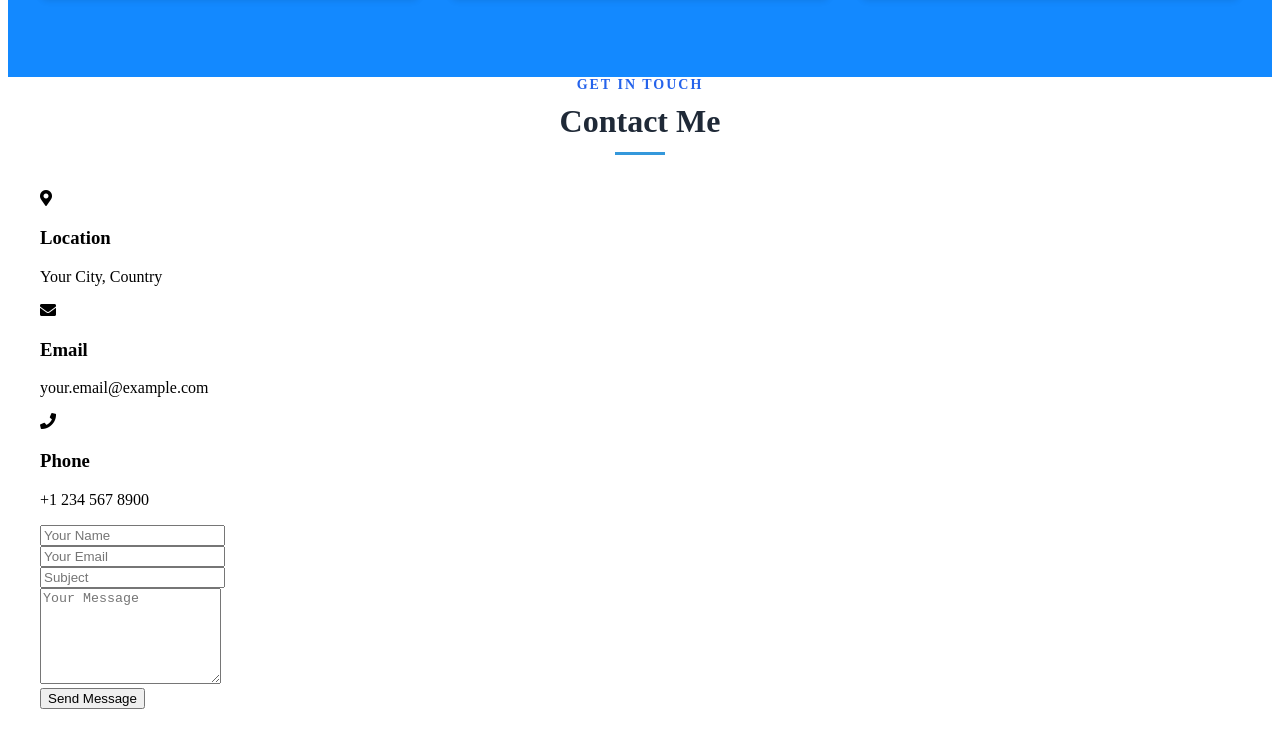
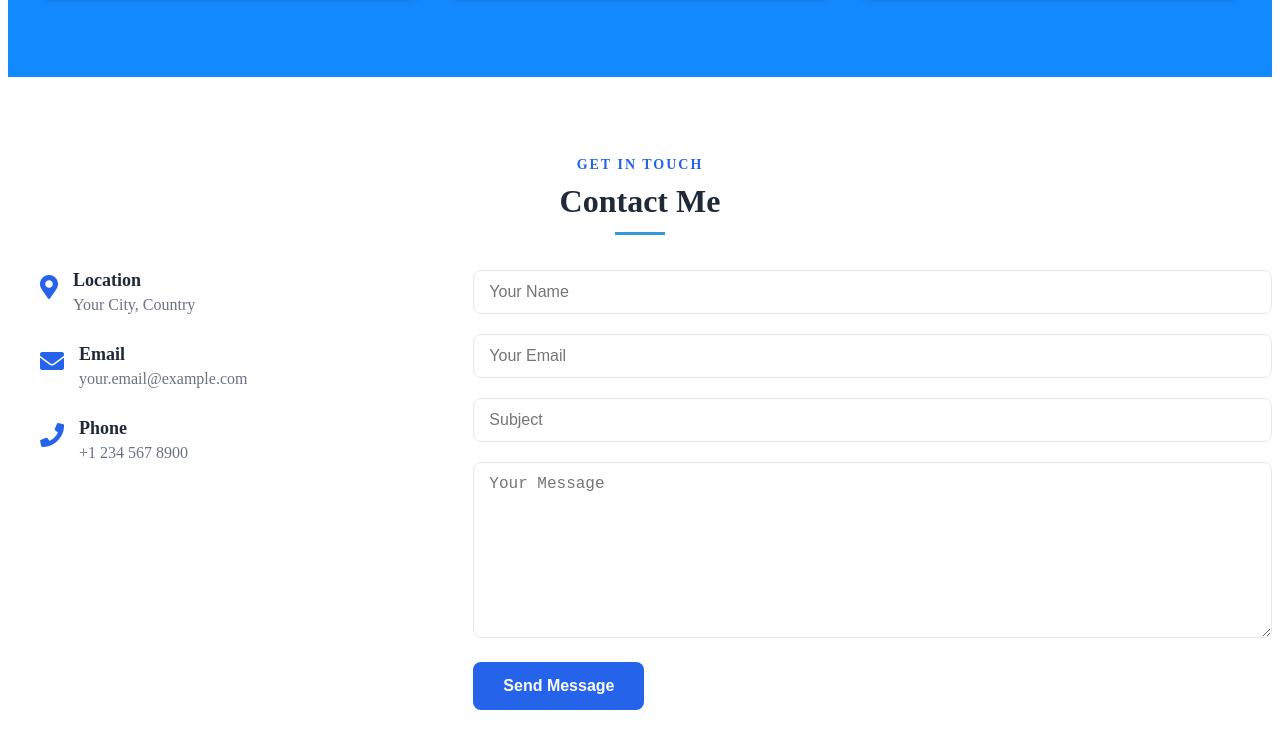
Before and after one commit to OkallGordon/static_web, a plain HTML site: page index.html in a window 1280 px wide. Shown: the part 2652-3400 px from the top of the page. Drawn offline with Linux system fonts and the light colour scheme.

Commit message:
added a css file to support the indec contact section

```diff
--- a/styles.css
+++ b/styles.css
@@ -1149,3 +1149,112 @@
         font-size: 28px;
     }
 }
+
+/* contact section */
+
+/* Contact Section Styles */
+.contact-section {
+    padding: 80px 0;
+    background-color: #ffffff;
+}
+
+.contact-wrapper {
+    display: grid;
+    grid-template-columns: 1fr 2fr;
+    gap: 50px;
+    margin-top: 50px;
+}
+
+/* Contact Info Styles */
+.contact-info {
+    display: flex;
+    flex-direction: column;
+    gap: 30px;
+}
+
+.contact-item {
+    display: flex;
+    align-items: flex-start;
+    gap: 15px;
+}
+
+.contact-item i {
+    font-size: 24px;
+    color: #2563eb;
+    margin-top: 5px;
+}
+
+.contact-item h3 {
+    margin: 0 0 5px 0;
+    font-size: 18px;
+    color: #1f2937;
+}
+
+.contact-item p {
+    margin: 0;
+    color: #6b7280;
+}
+
+/* Contact Form Styles */
+.contact-form {
+    display: flex;
+    flex-direction: column;
+    gap: 20px;
+}
+
+.form-group {
+    position: relative;
+}
+
+.form-group input,
+.form-group textarea {
+    width: 100%;
+    padding: 12px 15px;
+    border: 1px solid #e5e7eb;
+    border-radius: 8px;
+    font-size: 16px;
+    transition: border-color 0.3s ease;
+}
+
+.form-group input:focus,
+.form-group textarea:focus {
+    outline: none;
+    border-color: #2563eb;
+}
+
+.form-group textarea {
+    resize: vertical;
+    min-height: 150px;
+}
+
+.submit-btn {
+    background-color: #2563eb;
+    color: white;
+    padding: 15px 30px;
+    border: none;
+    border-radius: 8px;
+    font-size: 16px;
+    font-weight: 600;
+    cursor: pointer;
+    transition: background-color 0.3s ease;
+    align-self: flex-start;
+}
+
+.submit-btn:hover {
+    background-color: #1d4ed8;
+}
+
+/* Responsive Design */
+@media (max-width: 768px) {
+    .contact-wrapper {
+        grid-template-columns: 1fr;
+    }
+
+    .contact-info {
+        order: 2;
+    }
+
+    .contact-form {
+        order: 1;
+    }
+}
```
